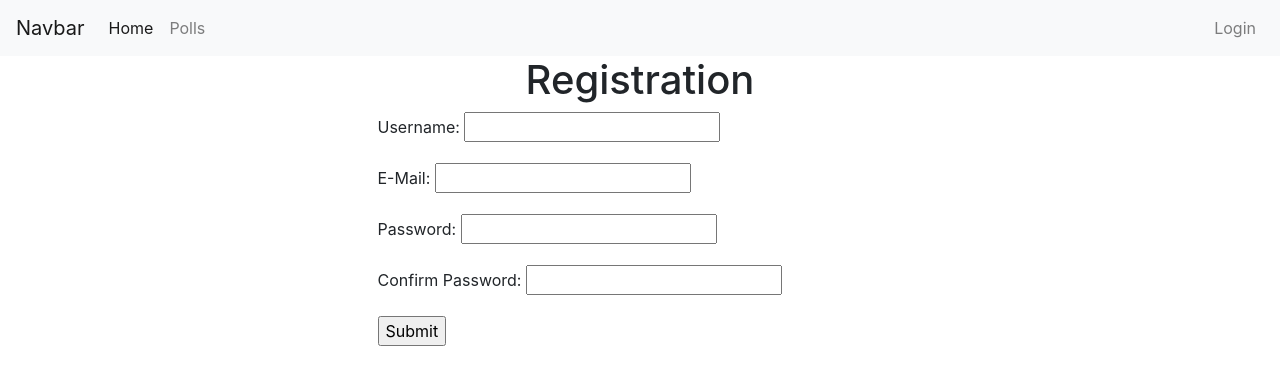
After one commit to philippbruhin/pollme, a Django app: page /accounts/register/ in a window 1280 px wide. The commit adds this page. Shown: the top 385 px of the page. Run offline with Django 3.2, Linux system fonts and the light colour scheme; some libraries are stand-ins or nearby versions.

Commit message:
registration validation

```diff
--- /dev/null
+++ b/pollme/accounts/forms.py
@@ -0,0 +1,16 @@
+from django import forms
+from django.contrib.auth.models import User
+from django.core.exceptions import ValidationError
+
+class UserRegistrationForm(forms.Form):
+    username = forms.CharField(label='Username', max_length=100, min_length=5)
+    email = forms.EmailField(label='E-Mail')
+    password1 = forms.CharField(label='Password', max_length=100, min_length=5)
+    password2 = forms.CharField(label='Confirm Password', max_length=100, min_length=5)
+
+    def clean_email(self):
+        email = self.cleaned_data['email']
+        qs = User.objects.filter(email=email)
+        if qs.exists():
+            raise ValidationError('Emails is already registred.')
+        return email
--- /dev/null
+++ b/pollme/accounts/templates/accounts/register.html
@@ -0,0 +1,16 @@
+{% extends "base.html" %}
+
+{% block content %}
+    <div class="container">
+        <div class="row">
+            <div class="col-md-6 offset-md-3">
+                <h1 class="text-center">Registration</h1>
+                <form action="" method="post">
+                    {% csrf_token %}
+                    {{ form.as_p }}
+                    <input type="submit" value="Submit" />
+                </form>
+            </div>
+        </div>
+    </div>
+{% endblock %}
--- a/pollme/accounts/urls.py
+++ b/pollme/accounts/urls.py
@@ -6,4 +6,5 @@ app_name="accounts"
 urlpatterns = [
     path('login/', views.login_user, name='login'),
     path('logout/', views.logout_user, name='logout'),
+    path('register/', views.user_registration, name='register'),
 ]
--- a/pollme/accounts/views.py
+++ b/pollme/accounts/views.py
@@ -1,8 +1,11 @@
 from django.contrib import messages
 from django.contrib.auth import authenticate, login, logout
+from django.contrib.auth.models import User
 from django.http import HttpResponseRedirect
 from django.shortcuts import render
 from django.urls import reverse
+
+from .forms import UserRegistrationForm
 
 def login_user(request):
     if request.method == "POST":
@@ -20,3 +23,17 @@ def login_user(request):
 def logout_user(request):
     logout(request)
     return HttpResponseRedirect(reverse('home'))
+
+def user_registration(request):
+    if request.method =='POST':
+        form = UserRegistrationForm(request.POST)
+        if form.is_valid():
+            username = form.cleaned_data['username']
+            password = form.cleaned_data['password1']
+            email = form.cleaned_data['email']
+            user = User.objects.create_user(username, email=email, password=password)
+            messages.success(request, 'Thanks for registering {}'.format(user.username))
+            return HttpResponseRedirect(reverse('accounts:login'))
+    else:
+            form = UserRegistrationForm()
+    return render(request, 'accounts/register.html', {'form': form})
--- a/pollme/templates/home.html
+++ b/pollme/templates/home.html
@@ -10,6 +10,9 @@
   <div class="row">
     <div class="col">
       <div id="home-content">
+        {% if request.user.is_authenticated %}
+          Hi {{ request.user.username }}
+        {% endif %}
         <h1>PollMe - Get Started!</h1>
         <h3>Your Voice Matters</h3>
         <hr>
```
